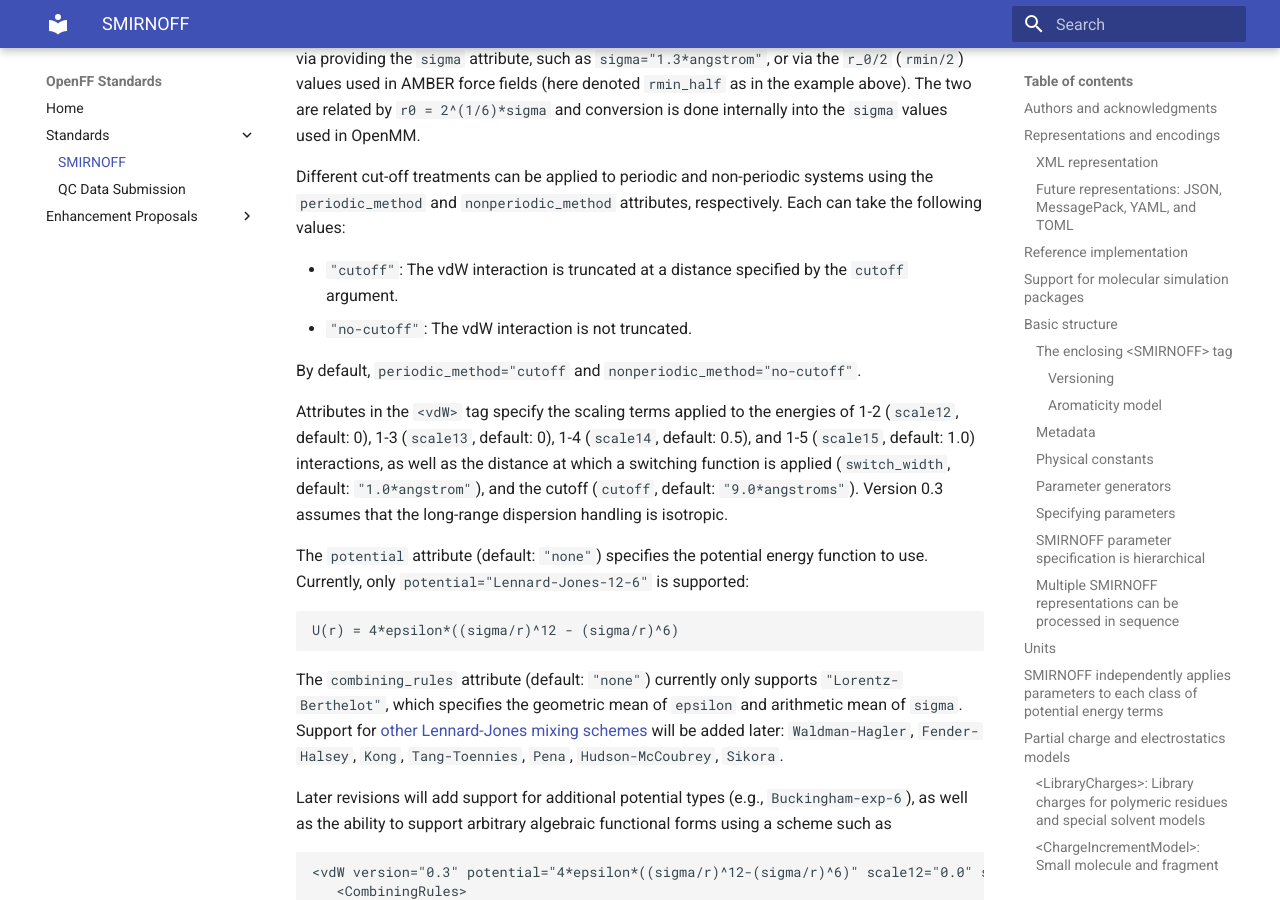
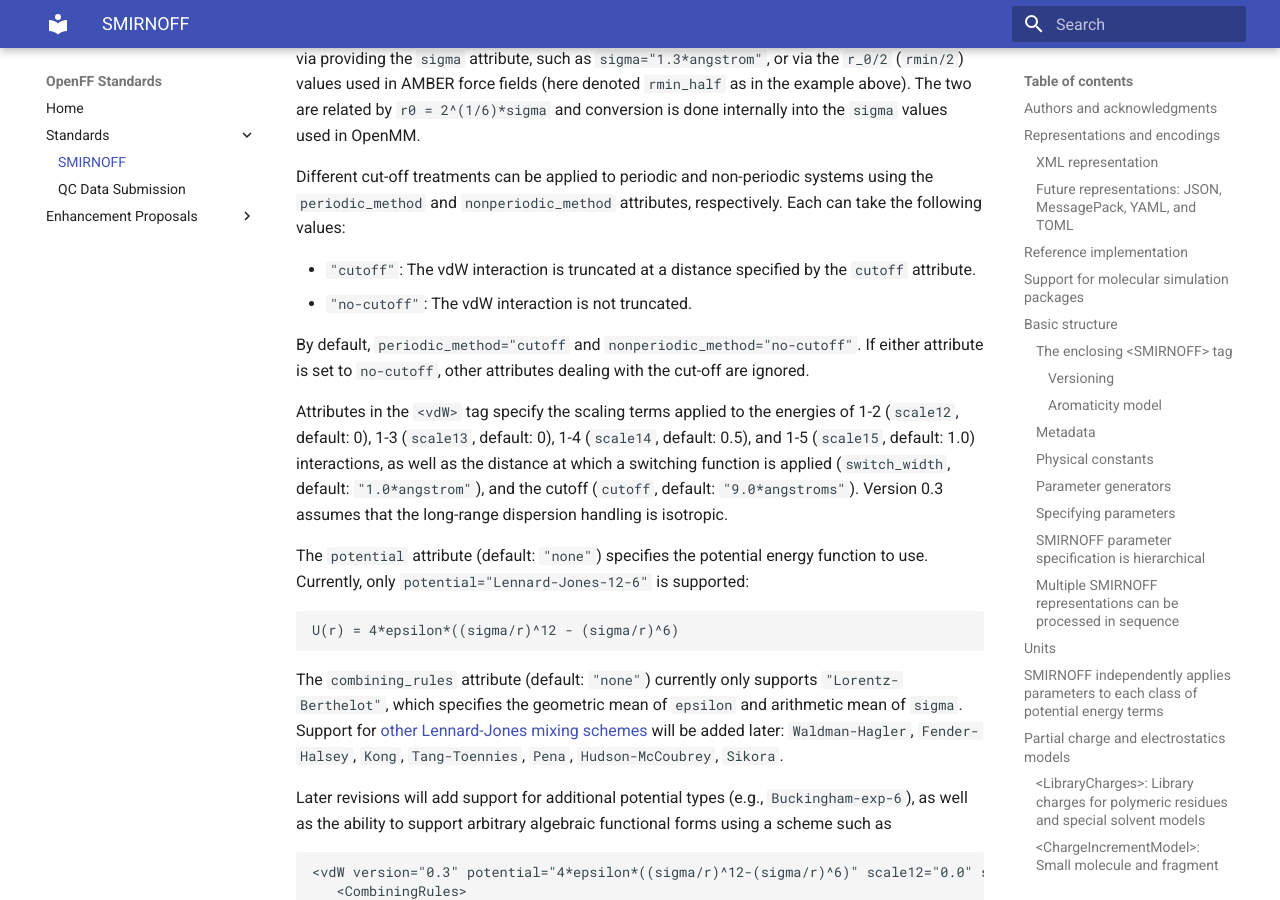
Before and after one commit to openforcefield/standards, an MkDocs documentation site: the page built from docs/standards/smirnoff.md, in a window 1280 px wide and 900 px high, scrolled down 10889 px. Built offline with MkDocs 1.6.1 and Material for MkDocs 9.7.7, drawn with Linux system fonts in a browser that asks for light colours.

Commit message:
argument -> attribute

```diff
--- a/docs/standards/smirnoff.md
+++ b/docs/standards/smirnoff.md
@@ -328,10 +328,10 @@ The two are related by `r0 = 2^(1/6)*sigma` and conversion is done internally in
 
 Different cut-off treatments can be applied to periodic and non-periodic systems using the `periodic_method` and `nonperiodic_method` attributes, respectively. Each can take the following values:
 
-* `"cutoff"`: The vdW interaction is truncated at a distance specified by the `cutoff` argument.
+* `"cutoff"`: The vdW interaction is truncated at a distance specified by the `cutoff` attribute.
 * `"no-cutoff"`: The vdW interaction is not truncated.
 
-By default, `periodic_method="cutoff` and `nonperiodic_method="no-cutoff"`.
+By default, `periodic_method="cutoff` and `nonperiodic_method="no-cutoff"`. If either attribute is set to `no-cutoff`, other attributes dealing with the cut-off are ignored.
 
 Attributes in the `<vdW>` tag specify the scaling terms applied to the energies of 1-2 (`scale12`, default: 0), 1-3 (`scale13`, default: 0), 1-4 (`scale14`, default: 0.5), and 1-5 (`scale15`, default: 1.0) interactions,
 as well as the distance at which a switching function is applied (`switch_width`, default: `"1.0*angstrom"`), and the cutoff (`cutoff`, default: `"9.0*angstroms"`). Version 0.3 assumes that the long-range dispersion handling is isotropic.
```
Also changed, not shown: docs/enhancement-proposals/off-ep-0008.md (+1 -1 lines).
